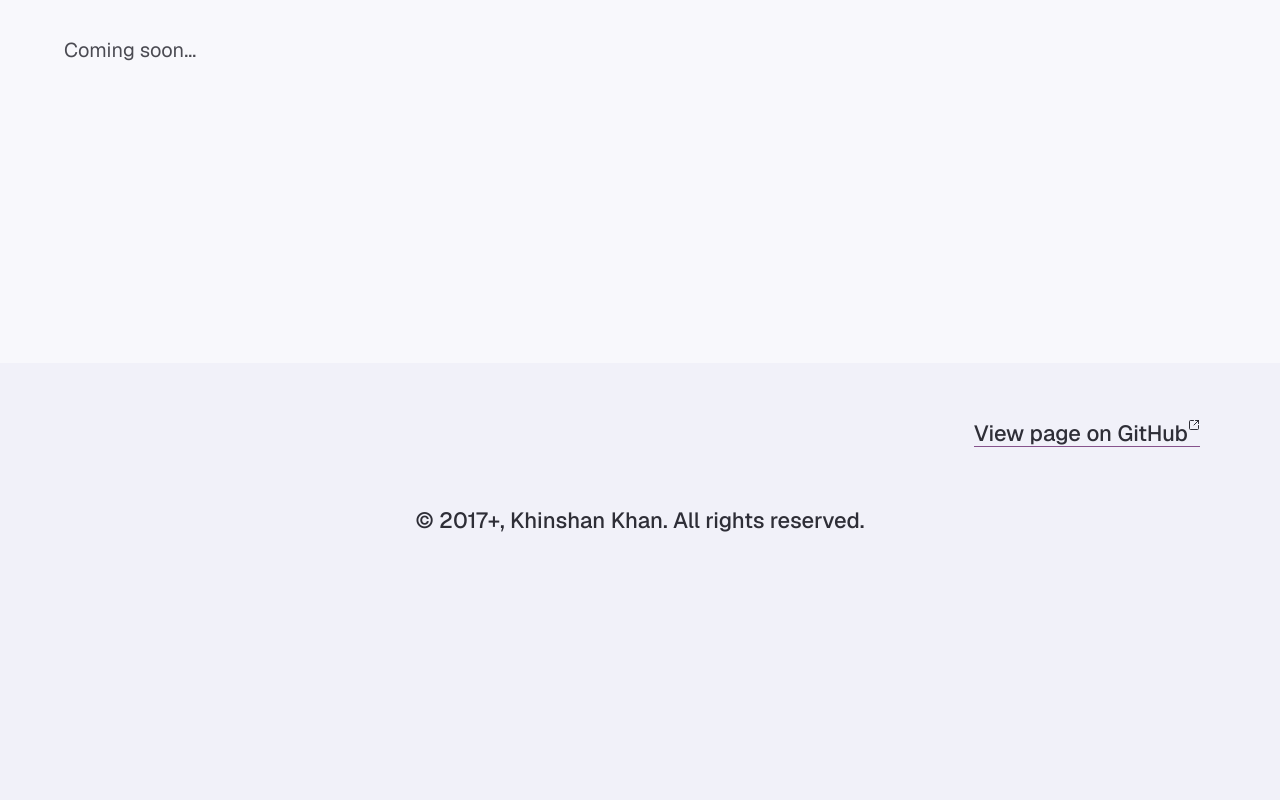
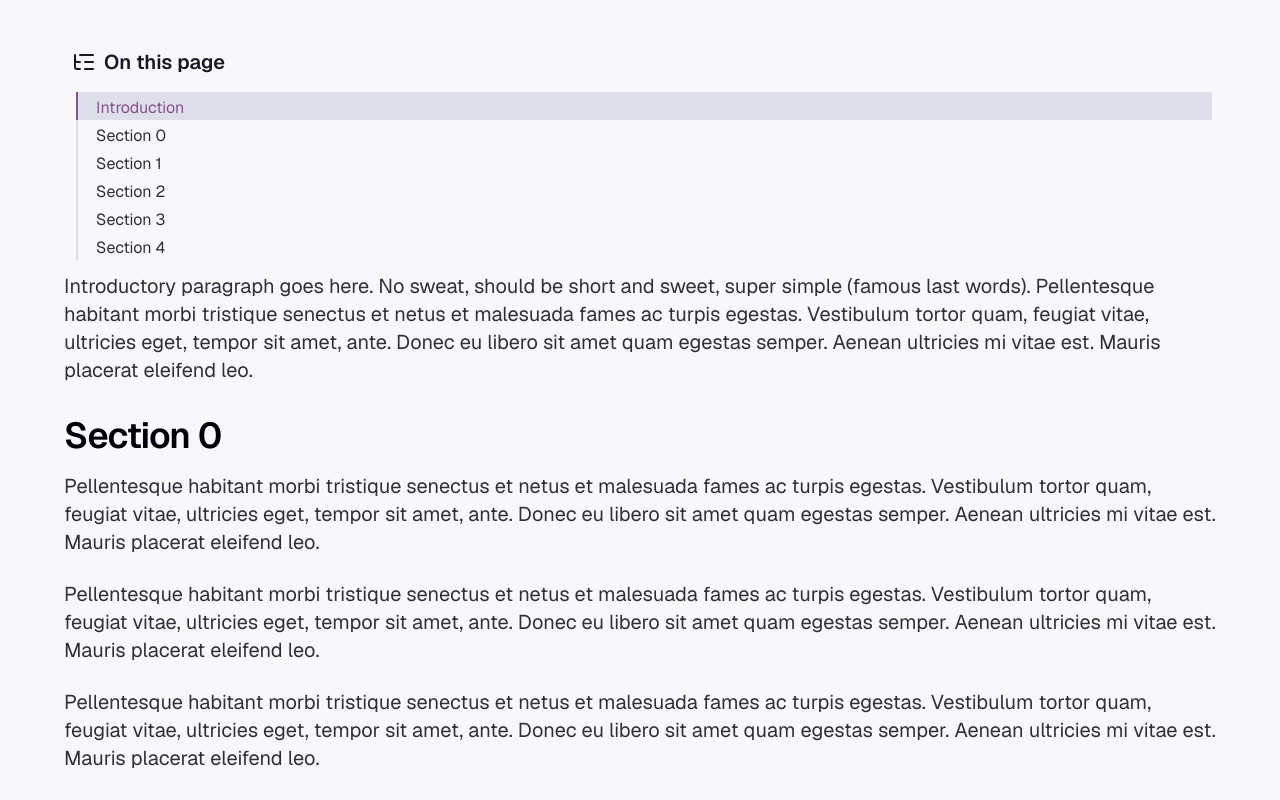
Before and after one commit to khinshankhan/www, a Next.js app: page /about in a window 1280 px wide. Shown: the part 320-1120 px from the top of the page. Before the commit the page ends 950 px from the top, so only its background shows below. Built offline with nearby package versions, Linux system fonts and the light colour scheme.

Commit message:
poc smart toc adaption

```diff
--- a/src/app/(duo)/about/page.tsx
+++ b/src/app/(duo)/about/page.tsx
@@ -1,8 +1,10 @@
 "use client"
 
 import React from "react"
+import { H2 } from "@/components/design-system/primitives/text"
 import { AppShell } from "@/components/layout/app-shell"
 import { DuoLayout } from "@/components/layout/duo-layout"
+import { Heading, TOC } from "@/components/layout/toc"
 import { WithSidebar } from "@/components/layout/with-sidebar"
 
 const title = "About"
@@ -10,14 +12,67 @@ const description =
   "Exploring the intersections of the online and offline worlds with curiosity, creativity, and a dash of adventure."
 
 export default function Page() {
+  const sectionsCount = 5
+
+  const headings: Heading[] = [
+    { id: "introduction", title: "Introduction", depth: 2 },
+    ...[...Array(sectionsCount).keys()].map((num) => ({
+      id: `section-${num}`,
+      title: `Section ${num}`,
+      depth: 2,
+    })),
+  ]
+
   return (
-    <AppShell>
+    <AppShell
+      siteHeaderProps={{
+        edgeFadeProps: {
+          className: "hidden xl:block",
+        },
+      }}
+    >
       <DuoLayout title={title} description={description} ghPath={"/src/app/(duo)/about/page.tsx"}>
-        <WithSidebar sidebar={null} direction="right">
+        <WithSidebar sidebar={<TOC headings={headings} />} direction="right">
           <div className="mx-auto min-w-full">
-            <div className="prose text-foreground-muted max-w-none">
-              <p>Coming soon...</p>
-            </div>
+            <section aria-labelledby="introduction" className="prose">
+              <H2 id="introduction" className="sr-only scroll-mt-5">
+                Introduction
+              </H2>
+              <p>
+                Introductory paragraph goes here. No sweat, should be short and sweet, super simple
+                (famous last words). Pellentesque habitant morbi tristique senectus et netus et
+                malesuada fames ac turpis egestas. Vestibulum tortor quam, feugiat vitae, ultricies
+                eget, tempor sit amet, ante. Donec eu libero sit amet quam egestas semper. Aenean
+                ultricies mi vitae est. Mauris placerat eleifend leo.
+              </p>
+            </section>
+
+            {[...Array(sectionsCount).keys()].map((num) => {
+              return (
+                <section key={num} aria-labelledby={`section-${num}`} className="prose">
+                  <H2 id={`section-${num}`} className="scroll-mt-5">{`Section ${num}`}</H2>
+
+                  <p className="">
+                    Pellentesque habitant morbi tristique senectus et netus et malesuada fames ac
+                    turpis egestas. Vestibulum tortor quam, feugiat vitae, ultricies eget, tempor
+                    sit amet, ante. Donec eu libero sit amet quam egestas semper. Aenean ultricies
+                    mi vitae est. Mauris placerat eleifend leo.
+                  </p>
+                  <p className="">
+                    Pellentesque habitant morbi tristique senectus et netus et malesuada fames ac
+                    turpis egestas. Vestibulum tortor quam, feugiat vitae, ultricies eget, tempor
+                    sit amet, ante. Donec eu libero sit amet quam egestas semper. Aenean ultricies
+                    mi vitae est. Mauris placerat eleifend leo.
+                  </p>
+                  <p className="">
+                    Pellentesque habitant morbi tristique senectus et netus et malesuada fames ac
+                    turpis egestas. Vestibulum tortor quam, feugiat vitae, ultricies eget, tempor
+                    sit amet, ante. Donec eu libero sit amet quam egestas semper. Aenean ultricies
+                    mi vitae est. Mauris placerat eleifend leo.
+                  </p>
+                </section>
+              )
+            })}
           </div>
         </WithSidebar>
       </DuoLayout>
```
